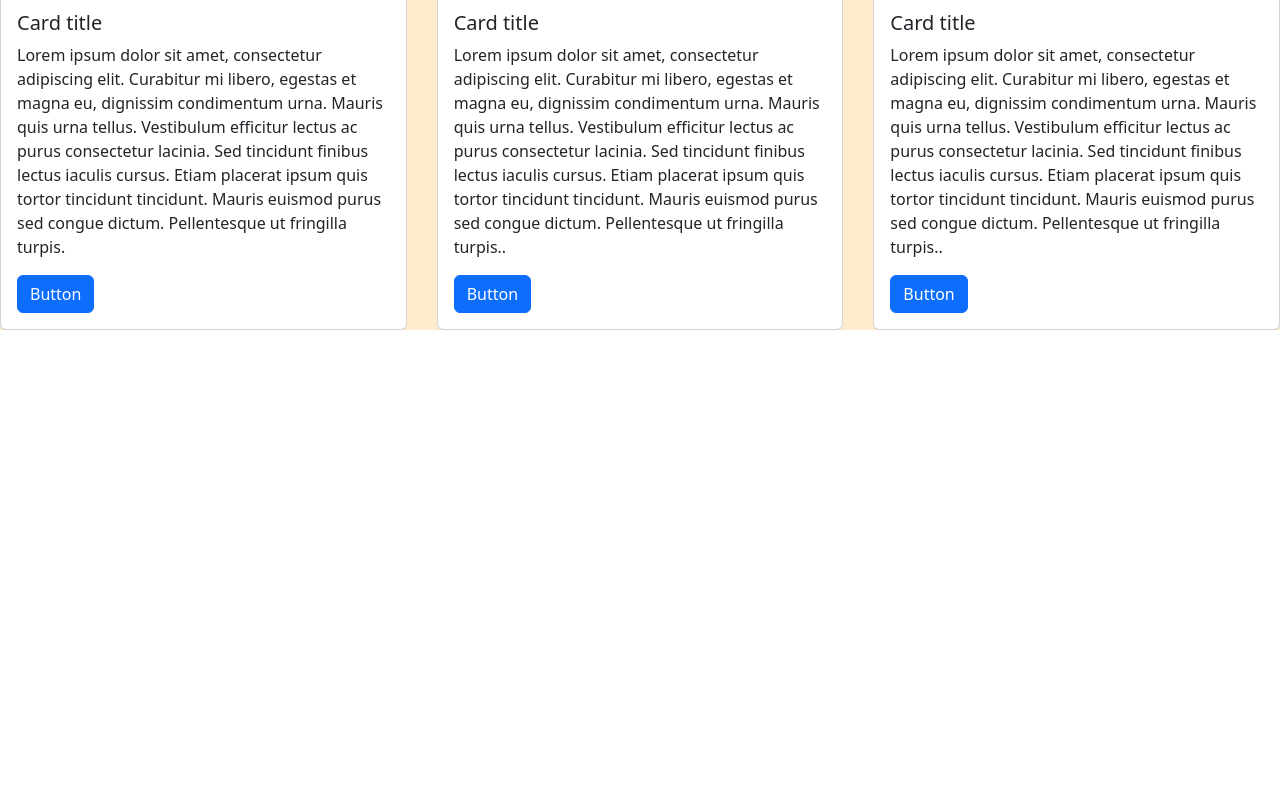
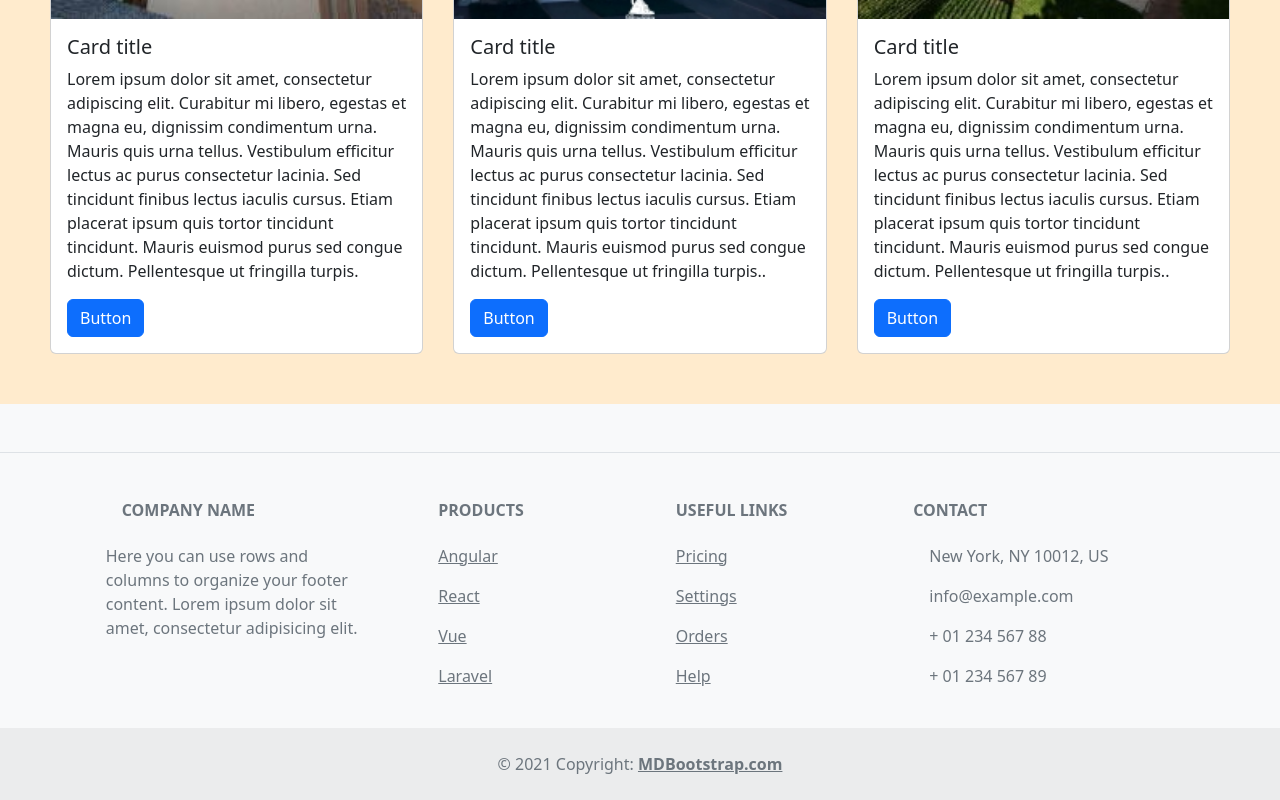
Before and after one commit to LuluFLopes/TADS-PW-2-Semestre-Noite-A, a plain HTML site: page Adimo/public_html/index.html in a window 1280 px wide. Shown: the part 1256-2056 px from the top of the page. Before the commit the page ends 1586 px from the top, so only its background shows below. Drawn offline with nearby package versions, Linux system fonts and the light colour scheme.

Commit message:
tela home

```diff
--- a/Adimo/public_html/css/index.css
+++ b/Adimo/public_html/css/index.css
@@ -29,10 +29,6 @@ background-color: blue;
 .txtDestaque{
     padding: 25px;
 }
-.cards{
-    padding: 25px;
-    display: inline;
+.card-deck{
+    padding: 50px;
 }
-.card{
-    display: inline;
-}
--- a/Adimo/public_html/index.html
+++ b/Adimo/public_html/index.html
@@ -98,6 +98,125 @@
                     </div>
                   </div>
                 </div>
+<!-- Footer -->
+<footer class="text-center text-lg-start bg-light text-muted">
+  <!-- Section: Social media -->
+  <section class="d-flex justify-content-center justify-content-lg-between p-4 border-bottom">
+    <!-- Right -->
+    <div>
+      <a href="" class="me-4 text-reset">
+        <i class="fab fa-facebook-f"></i>
+      </a>
+      <a href="" class="me-4 text-reset">
+        <i class="fab fa-twitter"></i>
+      </a>
+      <a href="" class="me-4 text-reset">
+        <i class="fab fa-google"></i>
+      </a>
+      <a href="" class="me-4 text-reset">
+        <i class="fab fa-instagram"></i>
+      </a>
+      <a href="" class="me-4 text-reset">
+        <i class="fab fa-linkedin"></i>
+      </a>
+      <a href="" class="me-4 text-reset">
+        <i class="fab fa-github"></i>
+      </a>
+    </div>
+    <!-- Right -->
+  </section>
+  <!-- Section: Social media -->
+
+  <!-- Section: Links  -->
+  <section class="">
+    <div class="container text-center text-md-start mt-5">
+      <!-- Grid row -->
+      <div class="row mt-3">
+        <!-- Grid column -->
+        <div class="col-md-3 col-lg-4 col-xl-3 mx-auto mb-4">
+          <!-- Content -->
+          <h6 class="text-uppercase fw-bold mb-4">
+            <i class="fas fa-gem me-3"></i>Company name
+          </h6>
+          <p>
+            Here you can use rows and columns to organize your footer content. Lorem ipsum
+            dolor sit amet, consectetur adipisicing elit.
+          </p>
+        </div>
+        <!-- Grid column -->
+
+        <!-- Grid column -->
+        <div class="col-md-2 col-lg-2 col-xl-2 mx-auto mb-4">
+          <!-- Links -->
+          <h6 class="text-uppercase fw-bold mb-4">
+            Products
+          </h6>
+          <p>
+            <a href="#!" class="text-reset">Angular</a>
+          </p>
+          <p>
+            <a href="#!" class="text-reset">React</a>
+          </p>
+          <p>
+            <a href="#!" class="text-reset">Vue</a>
+          </p>
+          <p>
+            <a href="#!" class="text-reset">Laravel</a>
+          </p>
+        </div>
+        <!-- Grid column -->
+
+        <!-- Grid column -->
+        <div class="col-md-3 col-lg-2 col-xl-2 mx-auto mb-4">
+          <!-- Links -->
+          <h6 class="text-uppercase fw-bold mb-4">
+            Useful links
+          </h6>
+          <p>
+            <a href="#!" class="text-reset">Pricing</a>
+          </p>
+          <p>
+            <a href="#!" class="text-reset">Settings</a>
+          </p>
+          <p>
+            <a href="#!" class="text-reset">Orders</a>
+          </p>
+          <p>
+            <a href="#!" class="text-reset">Help</a>
+          </p>
+        </div>
+        <!-- Grid column -->
+
+        <!-- Grid column -->
+        <div class="col-md-4 col-lg-3 col-xl-3 mx-auto mb-md-0 mb-4">
+          <!-- Links -->
+          <h6 class="text-uppercase fw-bold mb-4">
+            Contact
+          </h6>
+          <p><i class="fas fa-home me-3"></i> New York, NY 10012, US</p>
+          <p>
+            <i class="fas fa-envelope me-3"></i>
+            info@example.com
+          </p>
+          <p><i class="fas fa-phone me-3"></i> + 01 234 567 88</p>
+          <p><i class="fas fa-print me-3"></i> + 01 234 567 89</p>
+        </div>
+        <!-- Grid column -->
+      </div>
+      <!-- Grid row -->
+    </div>
+  </section>
+  <!-- Section: Links  -->
+
+  <!-- Copyright -->
+  <div class="text-center p-4" style="background-color: rgba(0, 0, 0, 0.05);">
+    © 2021 Copyright:
+    <a class="text-reset fw-bold" href="https://mdbootstrap.com/">MDBootstrap.com</a>
+  </div>
+  <!-- Copyright -->
+</footer>
+<!-- Footer -->
+
 
 
     <script src="https://cdn.jsdelivr.net/npm/bootstrap@5.2.0-beta1/dist/js/bootstrap.bundle.min.js"></script>
```
